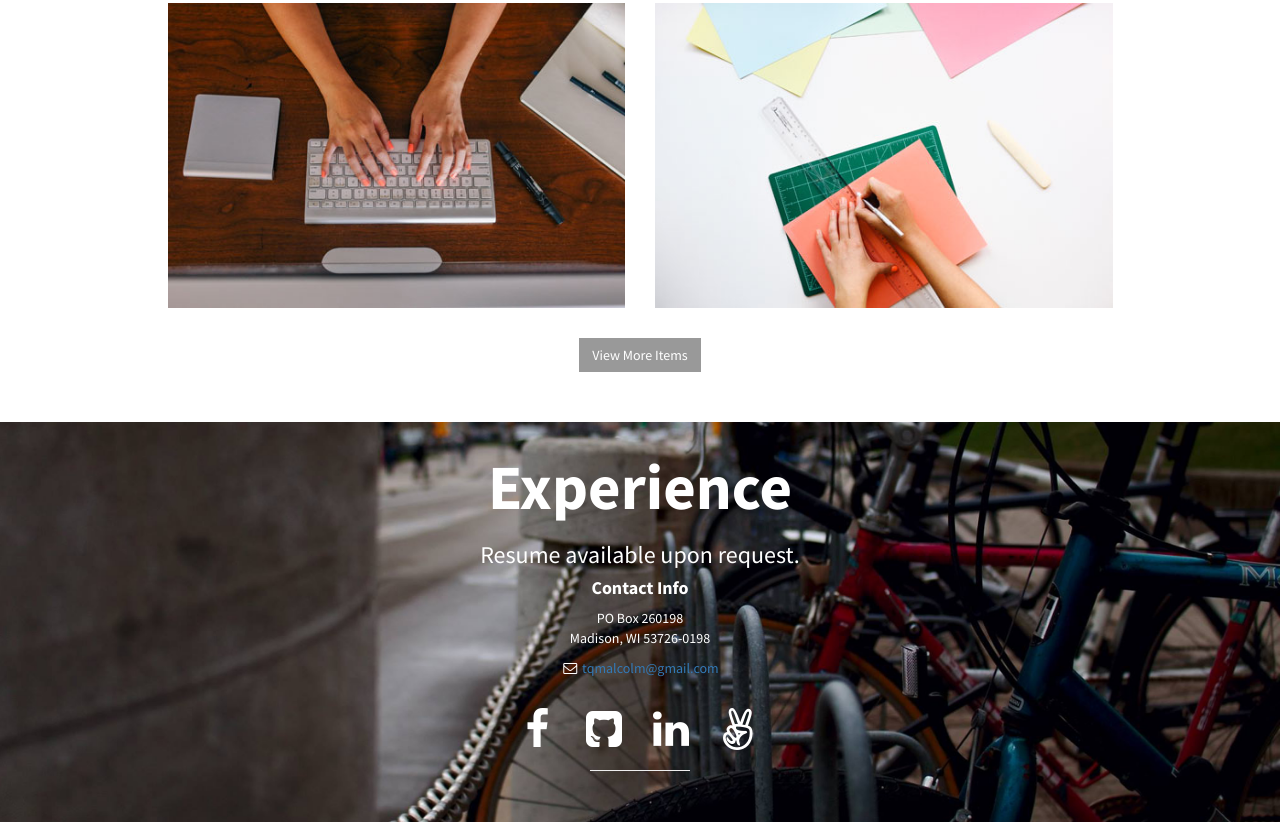
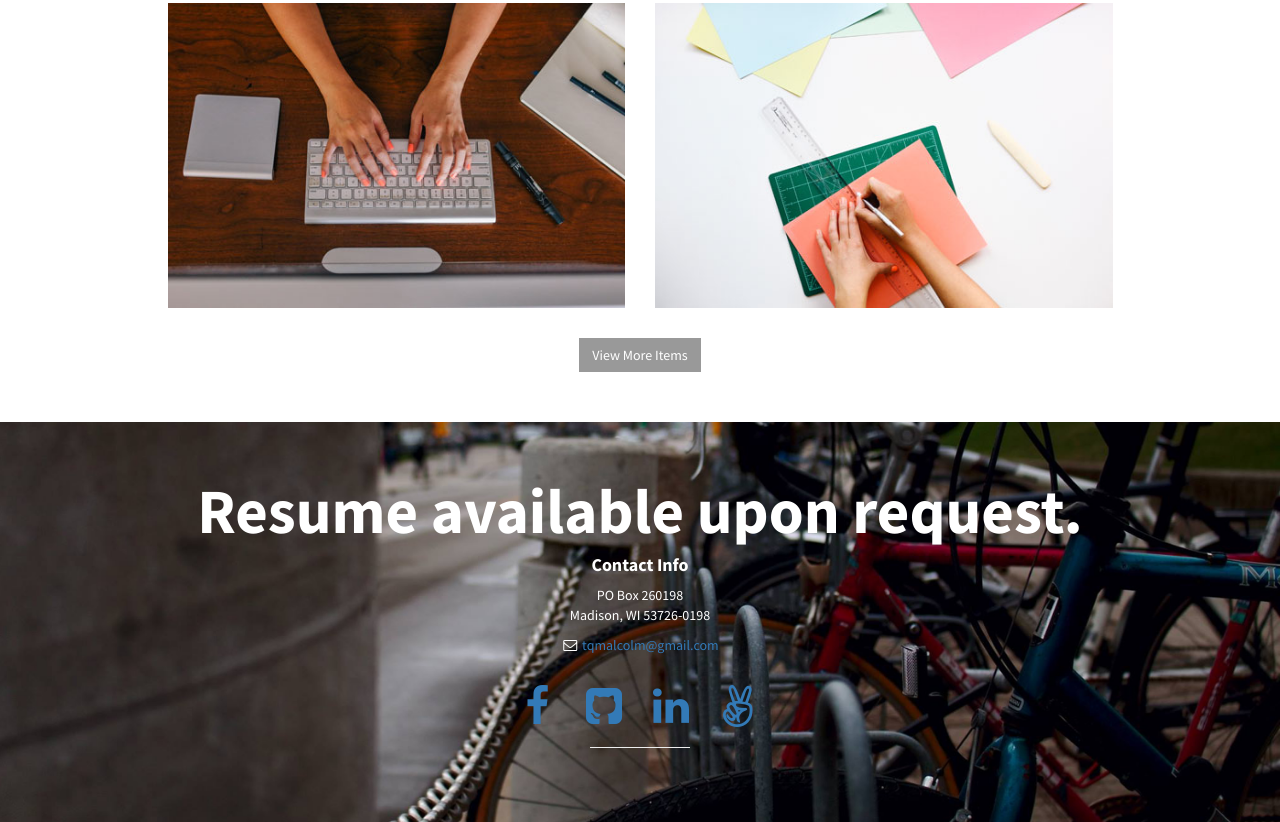
Before and after one commit to QMalcolm/QMalcolm.github.io, a plain HTML site: page index.html in a window 1280 px wide. Shown: the part 1948-2770 px from the top of the page. Drawn offline with Linux system fonts and the light colour scheme.

Commit message:
Reword for clarity

```diff
--- a/index.html
+++ b/index.html
@@ -204,10 +204,8 @@
     <!-- Callout -->
     <aside class="callout">
         <div class="text-vertical-center">
-            <h1>Experience</h1>
-            <h3>Resume available upon request.</h3>
-            <h4><strong class="c_white">Contact Info</strong>
-            </h4>
+            <h1>Resume available upon request.</h1>
+            <h4><strong class="c_white">Contact Info</strong></h4>
             <p class='c_white'>PO Box 260198
                 <br>Madison, WI 53726-0198</p>
             <ul class="list-unstyled">
@@ -217,16 +215,16 @@
             <br>
             <ul class="list-inline">
                 <li>
-                    <a target="_blank" href="https://www.facebook.com/thomas.malcolm"><i class="fa fa-facebook fa-fw fa-3x c_white"></i></a>
+                    <a target="_blank" href="https://www.facebook.com/thomas.malcolm"><i class="fa fa-facebook fa-fw fa-3x"></i></a>
                 </li>
                 <li>
-                    <a target="_blank" href="https://www.github.com/QMalcolm"><i class="fa fa-github-square fa-fw fa-3x c_white"></i></a>
+                    <a target="_blank" href="https://www.github.com/QMalcolm"><i class="fa fa-github-square fa-fw fa-3x"></i></a>
                 </li>
                 <li>
-                    <a target="_blank" href="https://www.linkedin.com/in/thomas-quigley-malcolm"><i class="fa fa-linkedin fa-fw fa-3x c_white"></i></a>
+                    <a target="_blank" href="https://www.linkedin.com/in/thomas-quigley-malcolm"><i class="fa fa-linkedin fa-fw fa-3x"></i></a>
                 </li>
                 <li>
-                    <a target="_blank" href="https://angel.co/thomas-quigley-malcolm-1"><i class="fa fa-angellist fa-fw fa-3x c_white"></i></a>
+                    <a target="_blank" href="https://angel.co/thomas-quigley-malcolm-1"><i class="fa fa-angellist fa-fw fa-3x"></i></a>
                 </li>
             </ul>
             <hr class="small">
```
